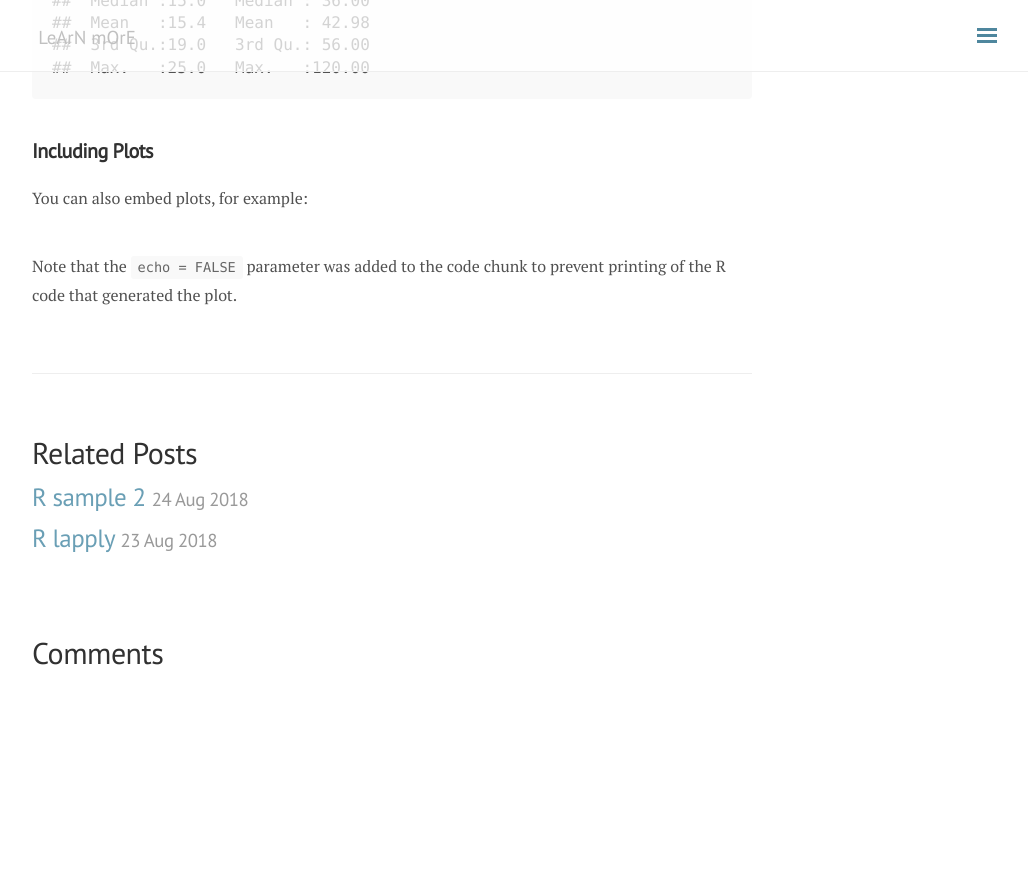
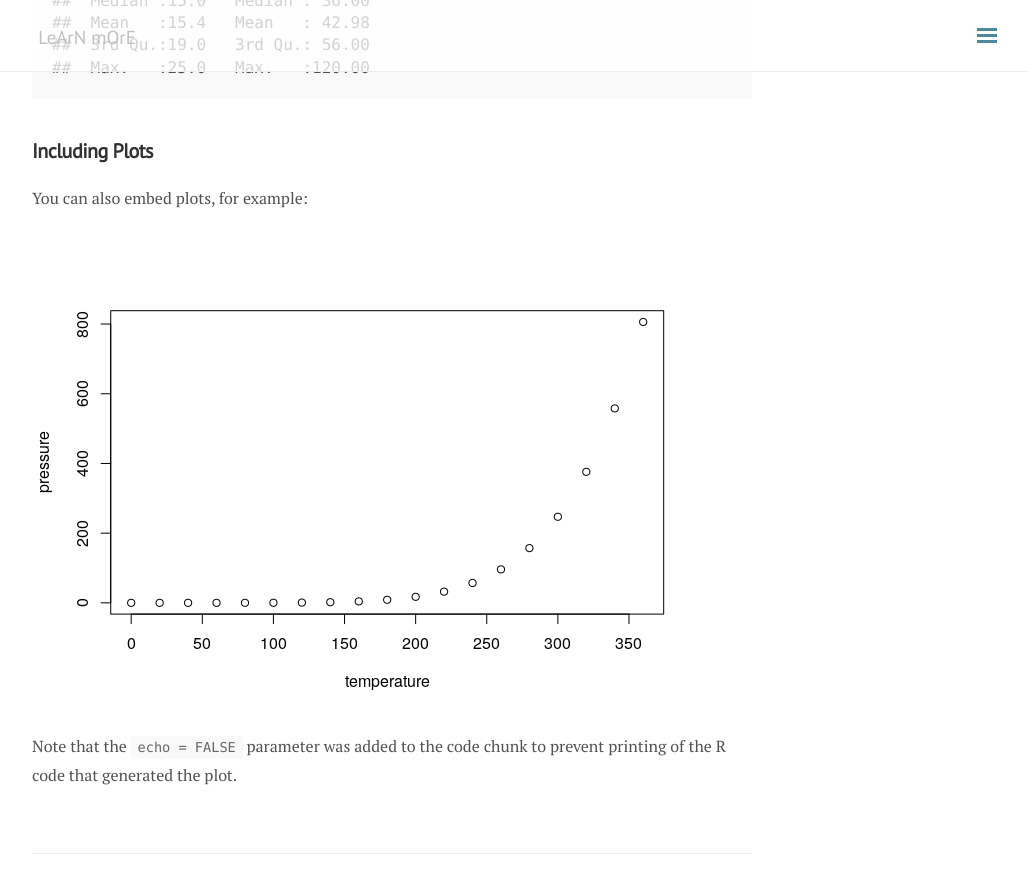
Before and after one commit to seokhoonj/seokhoonj.github.io, a Jekyll site: the page built from _posts/R/2018-08-23-R-sample.md, in a window 1280 px wide and 900 px high, scrolled down 669 px. Shown: the top 893 px of the window, without its empty margins (248-1276 px from the left). Built offline with Jekyll 4.4.1, drawn with Linux system fonts in a browser that asks for light colours; nearby versions of some CDN libraries; before the commit the page ends 1351 px from its top, so only the background shows below that.

Commit message:
add posts

```diff
--- a/_posts/R/2018-08-23-R-sample.md
+++ b/_posts/R/2018-08-23-R-sample.md
@@ -31,6 +31,6 @@ Including Plots
 
 You can also embed plots, for example:
 
-![](assets/images/R/pressure-1.png)
+![](/assets/images/R/pressure-1.png)
 
 Note that the `echo = FALSE` parameter was added to the code chunk to prevent printing of the R code that generated the plot.
```
